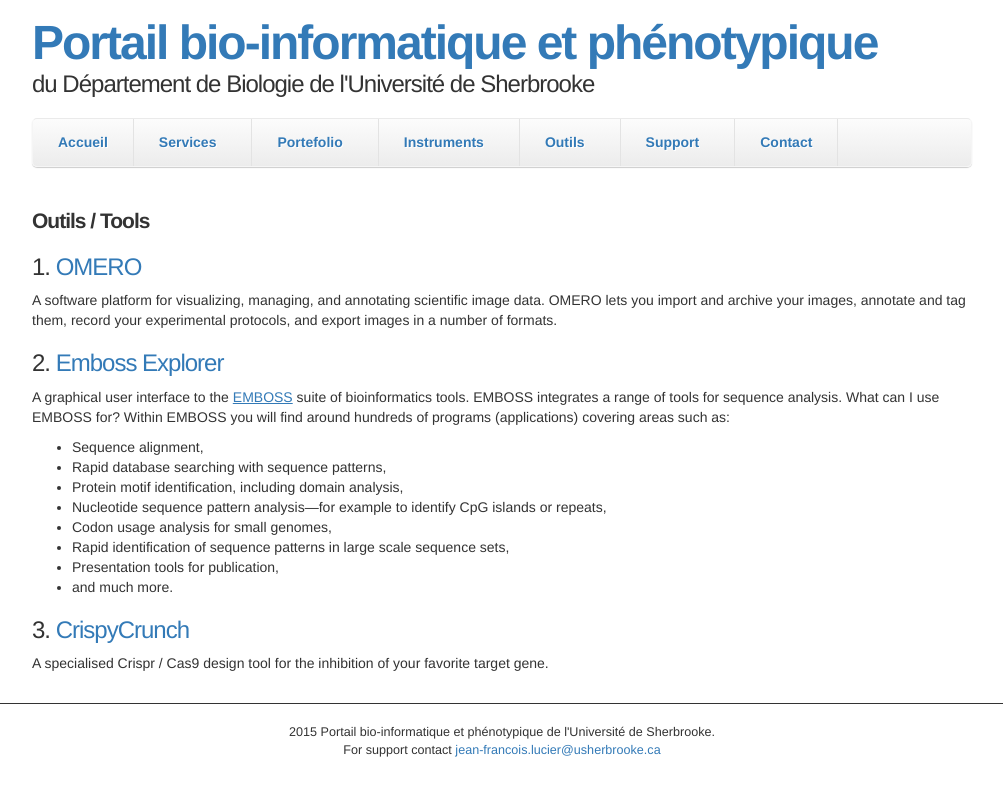
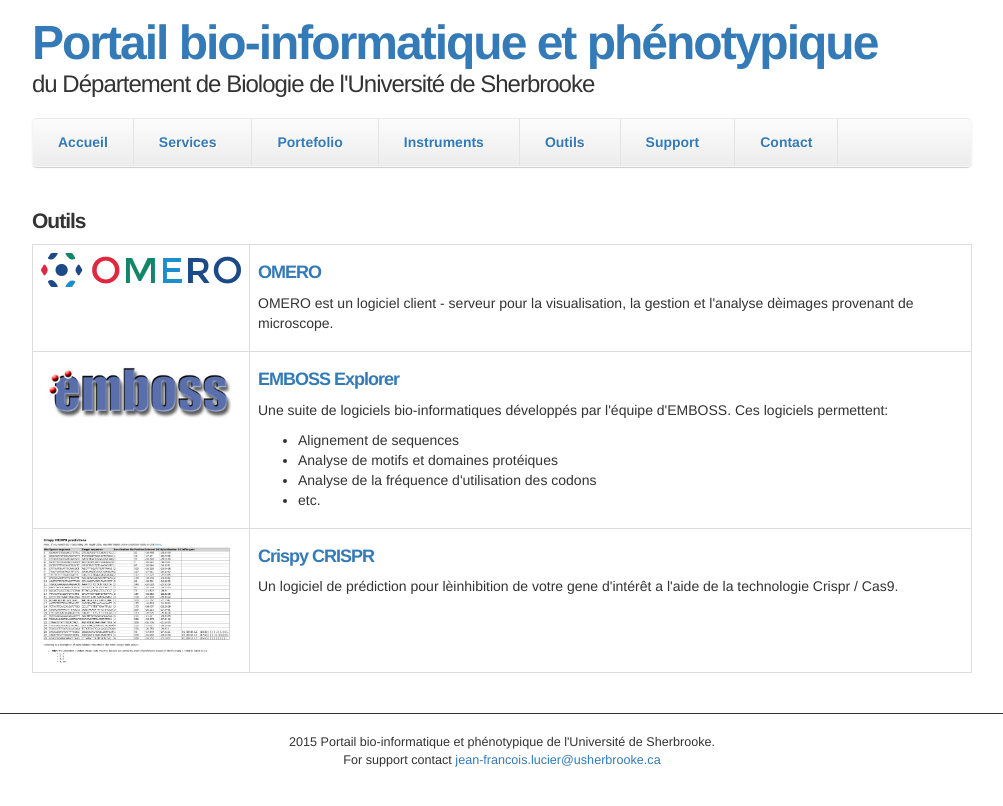
Before and after one commit to jflucier/bioinfo-portal-, a Jekyll site: the page built from portal/outils/outils.md, in a window 1280 px wide. Shown: the top 806 px of the page, without its empty margins (48-1051 px from the left). Built offline with Jekyll 4.4.1, drawn with Linux system fonts in a browser that asks for light colours; nearby versions of some CDN libraries; Markdown is read by kramdown in place of the engine named in the settings.

Commit message:
patch them all!!!

```diff
--- a/portal/outils/outils.md
+++ b/portal/outils/outils.md
@@ -2,22 +2,47 @@
 layout: default
 ---
 
-## Outils / Tools
-
-### 1. [OMERO](http://omero.ccs.usherbrooke.ca)
-A software platform for visualizing, managing, and annotating scientific image data. OMERO lets you import and archive your images, annotate and tag them, record your experimental protocols, and export images in a number of formats.
-
-### 2. [Emboss Explorer](/emboss-explorer/)
-A graphical user interface to the [EMBOSS](http://emboss.sourceforge.net/) suite of bioinformatics tools. EMBOSS integrates a range of tools for sequence analysis. What can I use EMBOSS for? Within EMBOSS you will find around hundreds of programs (applications) covering areas such as:
-
-* Sequence alignment,
-* Rapid database searching with sequence patterns,
-* Protein motif identification, including domain analysis,
-* Nucleotide sequence pattern analysis---for example to identify CpG islands or repeats,
-* Codon usage analysis for small genomes,
-* Rapid identification of sequence patterns in large scale sequence sets,
-* Presentation tools for publication,
-* and much more.
-
-### 3. [CrispyCrunch](/cgi-bin/CrisypyCrunch/index.pl)
-A specialised Crispr / Cas9 design tool for the inhibition of your favorite target gene.
+<h2>Outils</h2>
+<table >
+<tbody>
+<tr style="background-color:#FFFFFF">
+    <td >
+        <img src='/images/omero-logo-200.png' width='200px' />
+    </td>
+    <td  >
+        <h4><a href="http://omero.ccs.usherbrooke.ca/"><b>OMERO</b></a></h4>
+        <p>
+            OMERO est un logiciel client - serveur pour la visualisation, la gestion et l'analyse dèimages provenant de microscope.
+        </p>
+    </td>
+</tr>
+<tr style="background-color:#FFFFFF">
+    <td >
+        <img src='/images/emboss.png' width='200px' />
+    </td>
+    <td  >
+        <h4><a href="/emboss-explorer/"><b>EMBOSS Explorer</b></a></h4>
+        <p>
+            Une suite de logiciels bio-informatiques développés par l'équipe d'EMBOSS. Ces logiciels permettent:
+            <ul>
+                <li>Alignement de sequences</li>
+                <li>Analyse de motifs et domaines protéiques</li>
+                <li>Analyse de la fréquence d'utilisation des codons</li>
+                <li>etc.</li>
+            </ul>
+        </p>
+    </td>
+</tr>
+<tr style="background-color:#FFFFFF">
+    <td >
+        <img src='/images/bioinfo/crispy_crispr.png' width='200px' />
+    </td>
+    <td  >
+        <h4><a href="/cgi-bin/CrisypyCrunch/index.pl"><b>Crispy CRISPR</b></a></h4>
+        <p>
+            Un logiciel de prédiction pour lèinhibition de votre gene d'intérêt a l'aide de la technologie Crispr / Cas9.
+        </p>
+    </td>
+</tr>
+</tbody>
+</table>
```
Also changed, not shown: portal/contact.md (+36 -27 lines), portal/equipements/olympus_fv300.md (+9 -2 lines), portal/services/bioinformatique.md (+24 -14 lines), portal/services/microscopie.md (+1 -1 lines), portal/images/bioinfo/crispy_crispr.png (added), portal/images/emboss.jpg (added), portal/images/emboss.png (added).
